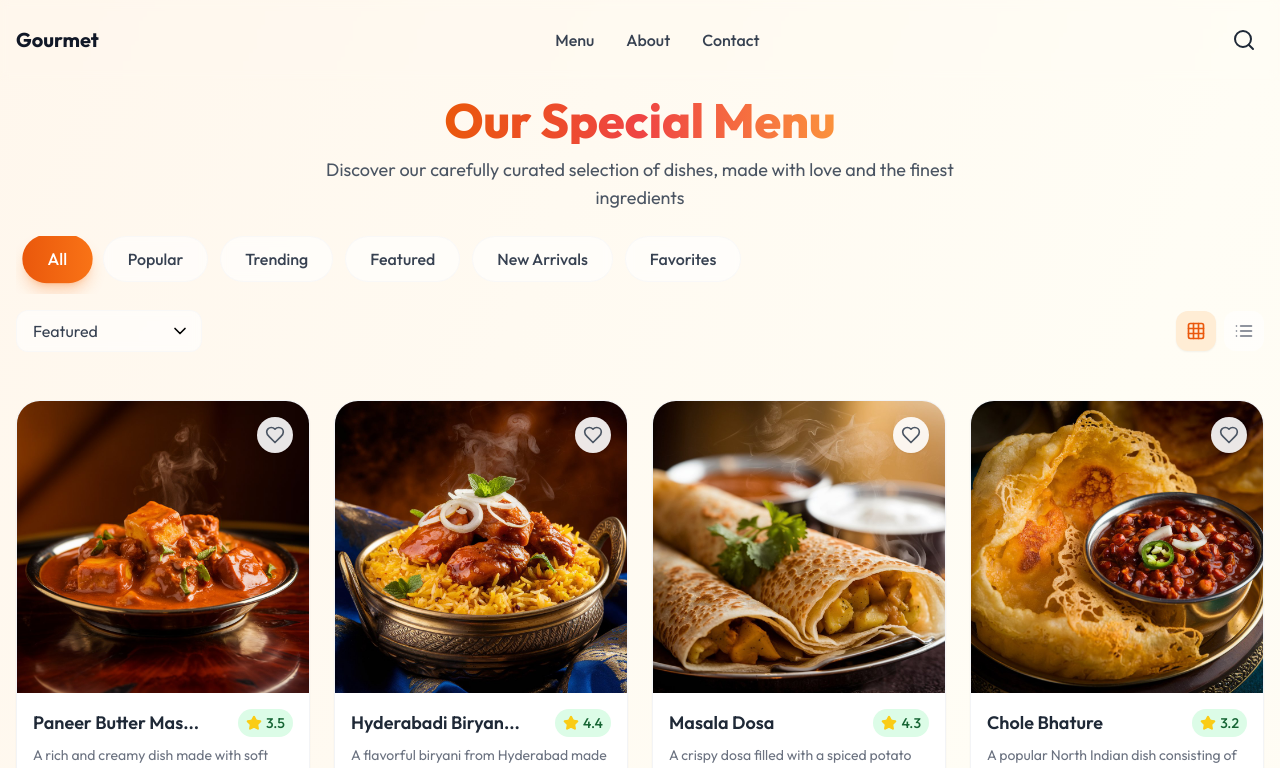
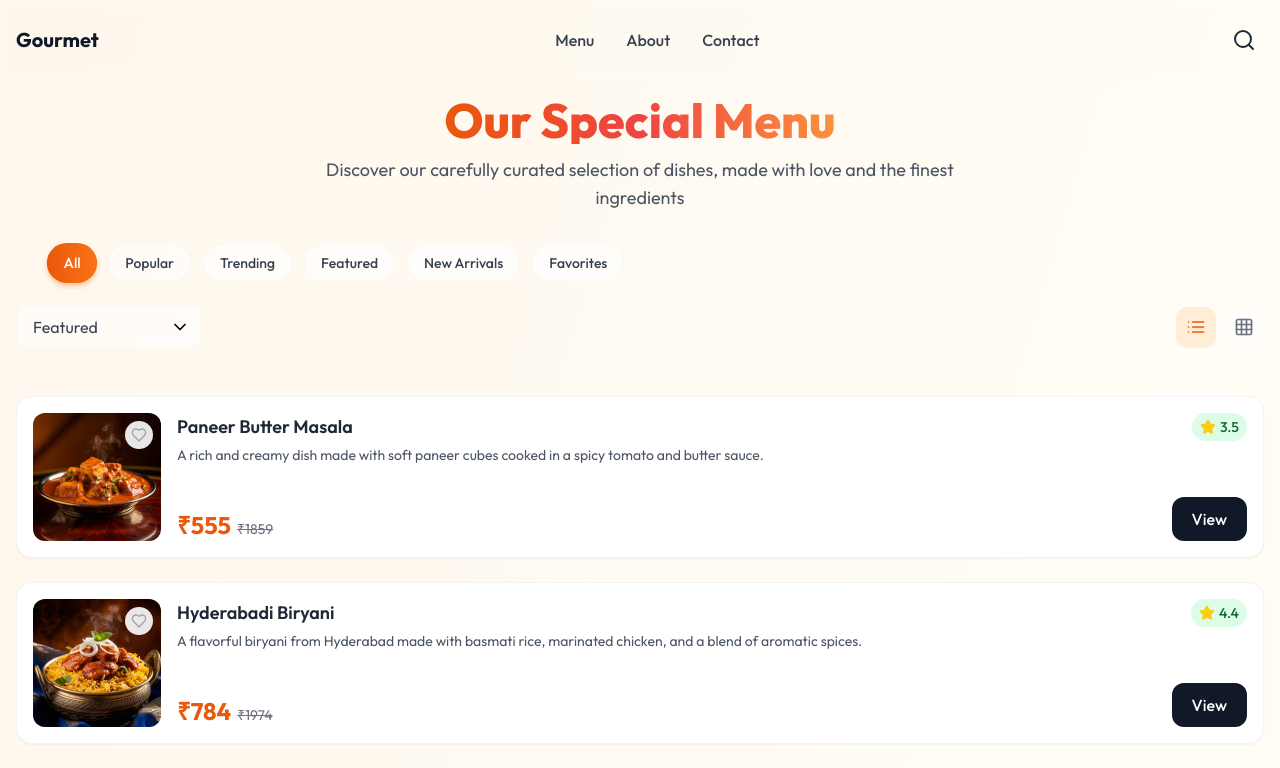
Before and after one commit to samirdhoran2000/Hotel_Menu, a React (Vite) app in the folder client/: page / in a window 1280 px wide. Shown: the top 768 px of the page. Built offline with nearby package versions, Linux system fonts and the light colour scheme.

Commit message:
feat: Implement menu section with data management, filtering, sorting, and list/grid view toggles.

```diff
--- a/client/src/components/MenuSection.jsx
+++ b/client/src/components/MenuSection.jsx
@@ -1,6 +1,5 @@
-// MenuSection.js
-import React from "react";
-import { ChevronDown, Grid, List, Heart } from "lucide-react";
+import React, { useRef, useState, useEffect } from "react";
+import { ChevronDown, ChevronLeft, ChevronRight, Grid, List, Heart } from "lucide-react";
 import ListViewItem from "./ListViewItem";
 import GridViewItem from "./GridViewItem";
 
@@ -23,6 +22,36 @@ const MenuSection = ({ dataManager }) => {
     viewMode,
     setViewMode,
   } = dataManager;
+
+  const scrollContainerRef = useRef(null);
+  const [showLeftArrow, setShowLeftArrow] = useState(false);
+  const [showRightArrow, setShowRightArrow] = useState(true);
+
+  const handleScroll = () => {
+    if (scrollContainerRef.current) {
+      const { scrollLeft, scrollWidth, clientWidth } = scrollContainerRef.current;
+      setShowLeftArrow(scrollLeft > 0);
+      // Determine if we haven't reached the end (giving a small 10px buffer)
+      setShowRightArrow(scrollLeft < scrollWidth - clientWidth - 10);
+    }
+  };
+
+  useEffect(() => {
+    // Initial check
+    handleScroll();
+    window.addEventListener("resize", handleScroll);
+    return () => window.removeEventListener("resize", handleScroll);
+  }, []);
+
+  const scroll = (direction) => {
+    if (scrollContainerRef.current) {
+      const scrollAmount = 200;
+      scrollContainerRef.current.scrollBy({
+        left: direction === "left" ? -scrollAmount : scrollAmount,
+        behavior: "smooth"
+      });
+    }
+  };
 
   const handleCategoryChange = (categoryId) => {
     setSelectedCategory(categoryId);
@@ -47,20 +76,48 @@ const MenuSection = ({ dataManager }) => {
       {/* Navigation and Controls */}
       <div className="flex flex-col w-full mb-6 overflow-hidden">
         {/* Categories */}
-        <div className="flex overflow-x-auto gap-3 pb-3 mb-4 w-full px-2 snap-x snap-mandatory scroll-smooth [&::-webkit-scrollbar]:hidden [-ms-overflow-style:none] [scrollbar-width:none]">
+        <div className="relative w-full mb-4 flex items-center group">
+          {/* Left Arrow */}
+          <button
+            onClick={() => scroll("left")}
+            className={`absolute left-0 z-10 p-1.5 rounded-full bg-white shadow-md border border-gray-100 text-gray-500 hover:text-orange-600 transition-all ${
+              showLeftArrow ? 'opacity-100 translate-x-0' : 'opacity-0 -translate-x-full pointer-events-none'
+            }`}
+            aria-label="Scroll left"
+          >
+            <ChevronLeft className="w-5 h-5" />
+          </button>
+
+          <div
+            ref={scrollContainerRef}
+            onScroll={handleScroll}
+            className="flex overflow-x-auto gap-3 pb-2 pt-2 w-full px-8 snap-x snap-mandatory scroll-smooth [&::-webkit-scrollbar]:hidden [-ms-overflow-style:none] [scrollbar-width:none]"
+          >
             {categories.map((category) => (
               <button
                 key={category.id}
                 onClick={() => handleCategoryChange(category.id)}
-              className={`flex-shrink-0 px-6 py-2.5 rounded-full font-medium transition-all duration-300 snap-center ${
+                className={`flex-shrink-0 px-4 py-2 text-sm rounded-full font-medium transition-all duration-300 snap-center ${
                   selectedCategory === category.id
-                  ? "bg-gradient-to-r from-orange-600 to-orange-500 text-white shadow-lg shadow-orange-500/30 scale-105"
-                  : "bg-white/60 backdrop-blur-sm text-gray-700 hover:bg-white hover:text-orange-600 hover:shadow-md border border-gray-100/50"
+                    ? "bg-gradient-to-r from-orange-600 to-orange-500 text-white shadow-md shadow-orange-500/30 scale-105"
+                    : "bg-white/60 backdrop-blur-sm text-gray-700 hover:bg-white hover:text-orange-600 hover:shadow-sm border border-gray-100/50"
                 }`}
               >
                 {category.name}
               </button>
             ))}
+          </div>
+
+          {/* Right Arrow */}
+          <button
+            onClick={() => scroll("right")}
+            className={`absolute right-0 z-10 p-1.5 rounded-full bg-white shadow-md border border-gray-100 text-gray-500 hover:text-orange-600 transition-all ${
+              showRightArrow ? 'opacity-100 translate-x-0' : 'opacity-0 translate-x-full pointer-events-none'
+            }`}
+            aria-label="Scroll right"
+          >
+            <ChevronRight className="w-5 h-5" />
+          </button>
         </div>
 
         {/* Filters, Sort, and View Toggle */}
@@ -81,6 +138,17 @@ const MenuSection = ({ dataManager }) => {
 
           <div className="flex items-center space-x-4">
             <div className="flex space-x-2">
+
+              <button
+                onClick={() => setViewMode("list")}
+                className={`p-2.5 rounded-xl transition-all ${
+                  viewMode === "list"
+                    ? "bg-orange-100 text-orange-600 shadow-sm"
+                    : "bg-white/60 text-gray-500 hover:bg-white hover:text-orange-500 hover:shadow-sm"
+                }`}
+              >
+                <List className="w-5 h-5" />
+              </button>
                <button
                 onClick={() => setViewMode("grid")}
                 className={`p-2.5 rounded-xl transition-all ${
@@ -90,16 +158,6 @@ const MenuSection = ({ dataManager }) => {
                 }`}
               >
                 <Grid className="w-5 h-5" />
-              </button>
-              <button
-                onClick={() => setViewMode("list")}
-                className={`p-2.5 rounded-xl transition-all ${
-                  viewMode === "list"
-                    ? "bg-orange-100 text-orange-600 shadow-sm"
-                    : "bg-white/60 text-gray-500 hover:bg-white hover:text-orange-500 hover:shadow-sm"
-                }`}
-              >
-                <List className="w-5 h-5" />
               </button>
             </div>
           </div>
--- a/client/src/utils/dataManager.js
+++ b/client/src/utils/dataManager.js
@@ -12,7 +12,7 @@ export const useDataManager = () => {
   const [searchQuery, setSearchQuery] = useState("");
   const [selectedCategory, setSelectedCategory] = useState("all");
   const [sortOption, setSortOption] = useState("featured");
-  const [viewMode, setViewMode] = useState("grid");
+  const [viewMode, setViewMode] = useState("list");
   const [likesUpdated, setLikesUpdated] = useState(0);
 
   // Use a seeded random number generator
```
Lines whose indentation alone changed are shown as unchanged.
